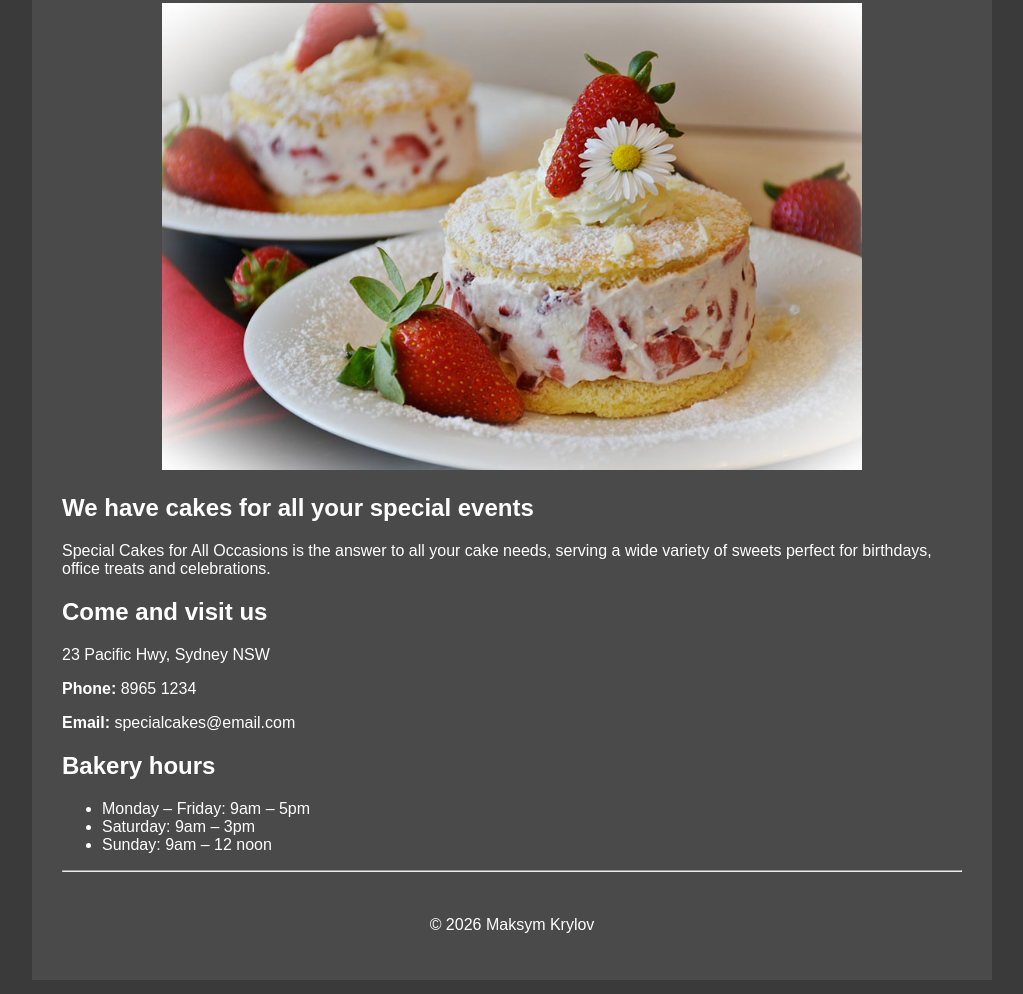
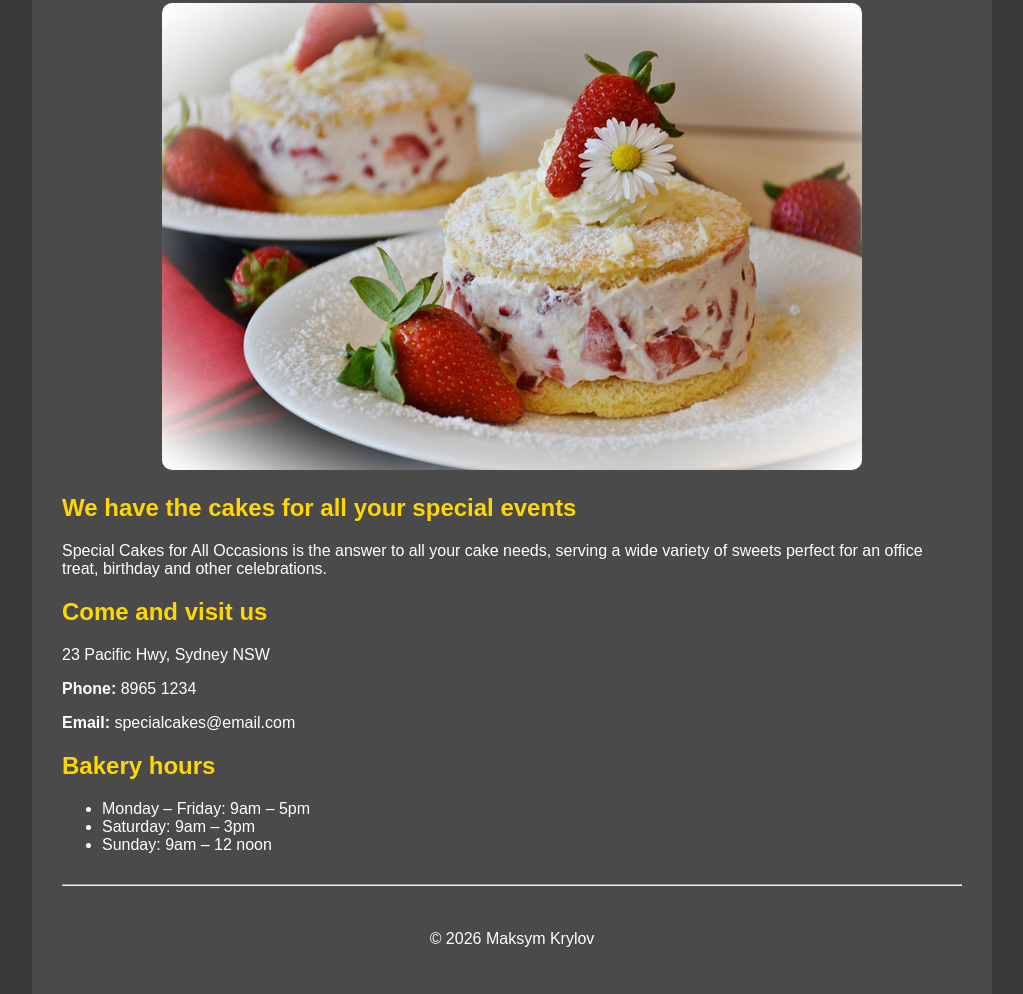
Before and after one commit to maksym2026/Cpecial--cakes, a plain HTML site: page index.html in a window 1280 px wide. Shown: the part 218-1212 px from the top of the page, without its empty margins (128-1151 px from the left). Drawn offline with Linux system fonts and the light colour scheme.

Commit message:
Add files via upload

```diff
--- a/index.html
+++ b/index.html
@@ -22,24 +22,24 @@
 <a href="contact.html" style="color:#ffd700;">Contact Us</a>
 </nav>
 
-<img src="smallStrawberryCakes900.jpg" alt="Cake Banner" width="700">
+<img src="smallStrawberryCakes900.jpg" alt="Cake Banner" width="700" style="max-width:100%; height:auto; border-radius:10px;">
 </center>
 
-<h2>We have cakes for all your special events</h2>
+<h2 style="color:#ffd700;">We have the cakes for all your special events</h2>
 
 <p>
 Special Cakes for All Occasions is the answer to all your cake needs,
-serving a wide variety of sweets perfect for birthdays,
-office treats and celebrations.
+serving a wide variety of sweets perfect for an office treat, birthday
+and other celebrations.
 </p>
 
-<h2>Come and visit us</h2>
+<h2 style="color:#ffd700;">Come and visit us</h2>
 
 <p>23 Pacific Hwy, Sydney NSW</p>
 <p><strong>Phone:</strong> 8965 1234</p>
 <p><strong>Email:</strong> specialcakes@email.com</p>
 
-<h2>Bakery hours</h2>
+<h2 style="color:#ffd700;">Bakery hours</h2>
 
 <ul>
 <li>Monday – Friday: 9am – 5pm</li>
@@ -47,7 +47,7 @@ office treats and celebrations.
 <li>Sunday: 9am – 12 noon</li>
 </ul>
 
-<hr>
+<hr style="margin-top:30px;">
 
 <footer style="text-align:center; padding-top:20px;">
 <p>© 2026 Maksym Krylov</p>
```
